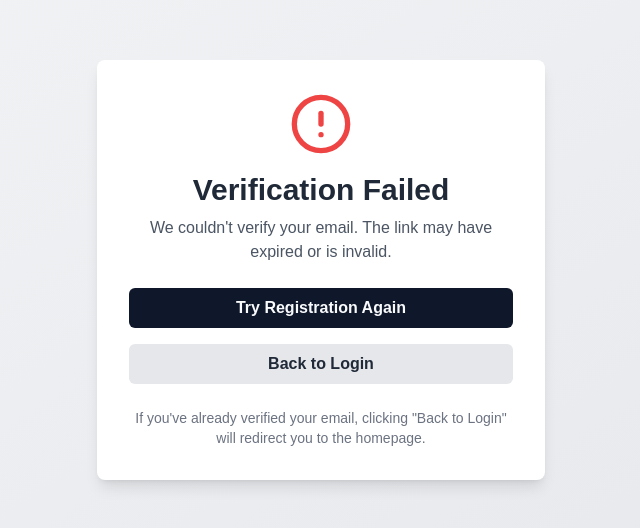
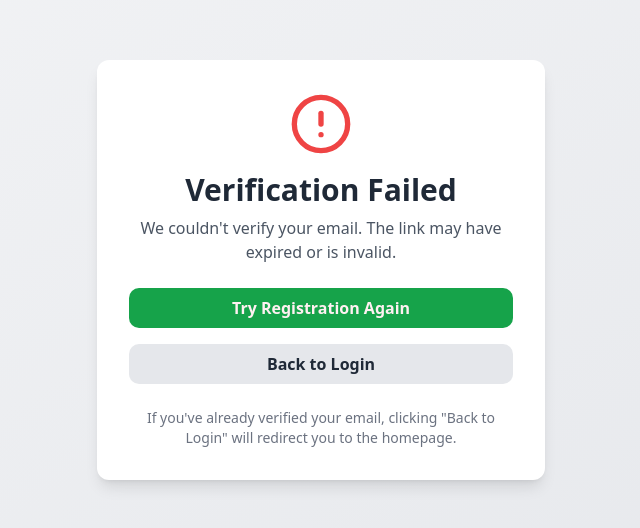
Before and after one commit to babaygt/whatiuse, a Next.js app: page /email-verification-failed in a window 1280 px wide. Shown: the part 130-658 px from the top of the page, without its empty margins (319-959 px from the left). Built offline with nearby package versions, Linux system fonts and the light colour scheme.

Commit message:
Update project configuration and styling
- Configure Next.js for authentication
- Update dependencies
- Add global styles and layout
- Configure Prettier

```diff
--- a/next.config.mjs
+++ b/next.config.mjs
@@ -1,4 +1,8 @@
 /** @type {import('next').NextConfig} */
-const nextConfig = {};
+const nextConfig = {
+  experimental: {
+    serverComponentsExternalPackages: ["@node-rs/argon2"],
+  },
+};
 
 export default nextConfig;
--- /dev/null
+++ b/prettier.config.js
@@ -0,0 +1,3 @@
+module.exports = {
+  plugins: ["prettier-plugin-tailwindcss"],
+};
--- a/src/app/globals.css
+++ b/src/app/globals.css
@@ -2,78 +2,55 @@
 @tailwind components;
 @tailwind utilities;
 
-:root {
-  --background: #ffffff;
-  --foreground: #171717;
-}
-
-@media (prefers-color-scheme: dark) {
-  :root {
-    --background: #0a0a0a;
-    --foreground: #ededed;
-  }
-}
-
-body {
-  color: var(--foreground);
-  background: var(--background);
-  font-family: Arial, Helvetica, sans-serif;
-}
-
-@layer utilities {
-  .text-balance {
-    text-wrap: balance;
-  }
-}
-
 @layer base {
   :root {
     --background: 0 0% 100%;
-    --foreground: 222.2 84% 4.9%;
+    --foreground: 240 10% 3.9%;
     --card: 0 0% 100%;
-    --card-foreground: 222.2 84% 4.9%;
+    --card-foreground: 240 10% 3.9%;
     --popover: 0 0% 100%;
-    --popover-foreground: 222.2 84% 4.9%;
-    --primary: 222.2 47.4% 11.2%;
-    --primary-foreground: 210 40% 98%;
-    --secondary: 210 40% 96.1%;
-    --secondary-foreground: 222.2 47.4% 11.2%;
-    --muted: 210 40% 96.1%;
-    --muted-foreground: 215.4 16.3% 46.9%;
-    --accent: 210 40% 96.1%;
-    --accent-foreground: 222.2 47.4% 11.2%;
+    --popover-foreground: 240 10% 3.9%;
+    --primary: 142.1 76.2% 36.3%;
+    --primary-foreground: 355.7 100% 97.3%;
+    --secondary: 240 4.8% 95.9%;
+    --secondary-foreground: 240 5.9% 10%;
+    --muted: 240 4.8% 95.9%;
+    --muted-foreground: 240 3.8% 46.1%;
+    --accent: 240 4.8% 95.9%;
+    --accent-foreground: 240 5.9% 10%;
     --destructive: 0 84.2% 60.2%;
-    --destructive-foreground: 210 40% 98%;
-    --border: 214.3 31.8% 91.4%;
-    --input: 214.3 31.8% 91.4%;
-    --ring: 222.2 84% 4.9%;
+    --destructive-foreground: 0 0% 98%;
+    --border: 240 5.9% 90%;
+    --input: 240 5.9% 90%;
+    --ring: 142.1 76.2% 36.3%;
+    --radius: 0.75rem;
     --chart-1: 12 76% 61%;
     --chart-2: 173 58% 39%;
     --chart-3: 197 37% 24%;
     --chart-4: 43 74% 66%;
     --chart-5: 27 87% 67%;
-    --radius: 0.5rem;
   }
+
   .dark {
-    --background: 222.2 84% 4.9%;
-    --foreground: 210 40% 98%;
-    --card: 222.2 84% 4.9%;
-    --card-foreground: 210 40% 98%;
-    --popover: 222.2 84% 4.9%;
-    --popover-foreground: 210 40% 98%;
-    --primary: 210 40% 98%;
-    --primary-foreground: 222.2 47.4% 11.2%;
-    --secondary: 217.2 32.6% 17.5%;
-    --secondary-foreground: 210 40% 98%;
-    --muted: 217.2 32.6% 17.5%;
-    --muted-foreground: 215 20.2% 65.1%;
-    --accent: 217.2 32.6% 17.5%;
-    --accent-foreground: 210 40% 98%;
+    --background: 20 14.3% 4.1%;
+    --foreground: 0 0% 95%;
+    --card: 24 9.8% 10%;
+    --card-foreground: 0 0% 95%;
+    --popover: 0 0% 9%;
+    --popover-foreground: 0 0% 95%;
+    --primary: 142.1 70.6% 45.3%;
+    --primary-foreground: 144.9 80.4% 10%;
+    --secondary: 240 3.7% 15.9%;
+    --secondary-foreground: 0 0% 98%;
+    --muted: 0 0% 15%;
+    --muted-foreground: 240 5% 64.9%;
+    --accent: 12 6.5% 15.1%;
+    --accent-foreground: 0 0% 98%;
     --destructive: 0 62.8% 30.6%;
-    --destructive-foreground: 210 40% 98%;
-    --border: 217.2 32.6% 17.5%;
-    --input: 217.2 32.6% 17.5%;
-    --ring: 212.7 26.8% 83.9%;
+    --destructive-foreground: 0 85.7% 97.3%;
+    --border: 240 3.7% 15.9%;
+    --input: 240 3.7% 15.9%;
+    --ring: 142.4 71.8% 29.2%;
     --chart-1: 220 70% 50%;
     --chart-2: 160 60% 45%;
     --chart-3: 30 80% 55%;
--- a/src/app/layout.tsx
+++ b/src/app/layout.tsx
@@ -1,39 +1,41 @@
-import type { Metadata } from 'next'
-import localFont from 'next/font/local'
-import './globals.css'
+import type { Metadata } from "next";
+import localFont from "next/font/local";
+import "./globals.css";
+import { Toaster } from "@/components/ui/toaster";
 
 const geistSans = localFont({
-	src: './fonts/GeistVF.woff',
-	variable: '--font-geist-sans',
-	weight: '100 900',
-})
+  src: "./fonts/GeistVF.woff",
+  variable: "--font-geist-sans",
+  weight: "100 900",
+});
 const geistMono = localFont({
-	src: './fonts/GeistMonoVF.woff',
-	variable: '--font-geist-mono',
-	weight: '100 900',
-})
+  src: "./fonts/GeistMonoVF.woff",
+  variable: "--font-geist-mono",
+  weight: "100 900",
+});
 
 export const metadata: Metadata = {
   title: {
-		template: '%s | What I Use',
-		default: 'What I Use',
+    template: "%s | What I Use",
+    default: "What I Use",
   },
   description:
-		'What I Use is a website that allows you to showcase the tools and resources you use.',
-}
+    "What I Use is a website that allows you to showcase the tools and resources you use.",
+};
 
 export default function RootLayout({
   children,
 }: Readonly<{
-	children: React.ReactNode
+  children: React.ReactNode;
 }>) {
   return (
-		<html lang='en'>
+    <html lang="en">
       <body
         className={`${geistSans.variable} ${geistMono.variable} antialiased`}
       >
         {children}
+        <Toaster />
       </body>
     </html>
-	)
+  );
 }
```
Also changed, not shown: package.json (+16 -1 lines), 1 other file (tests, documents, lock files or other folders). Lines whose indentation alone changed are shown as unchanged.
